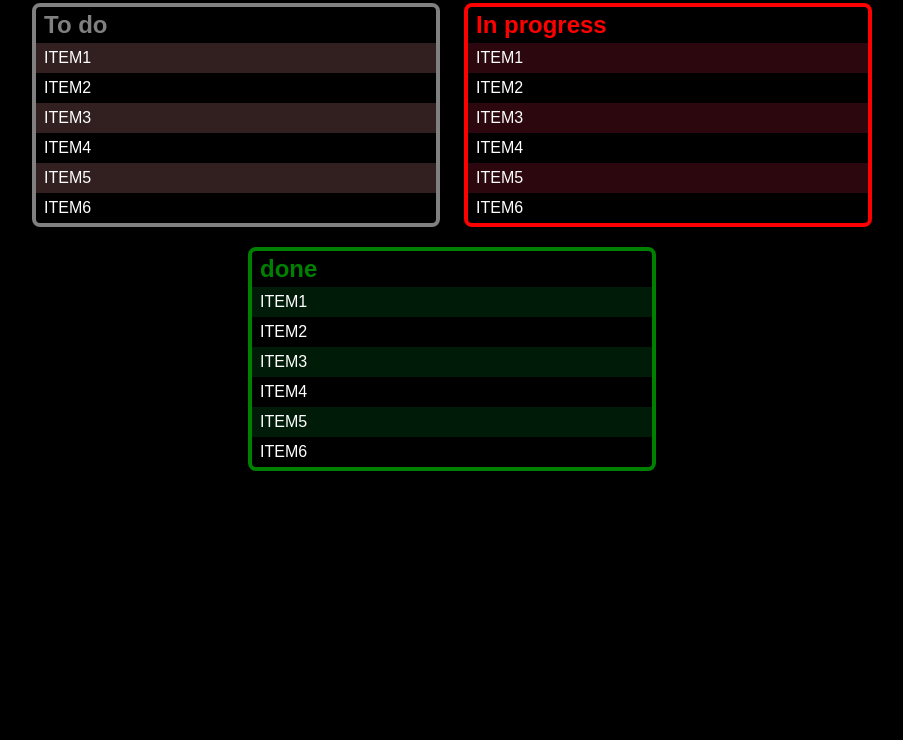
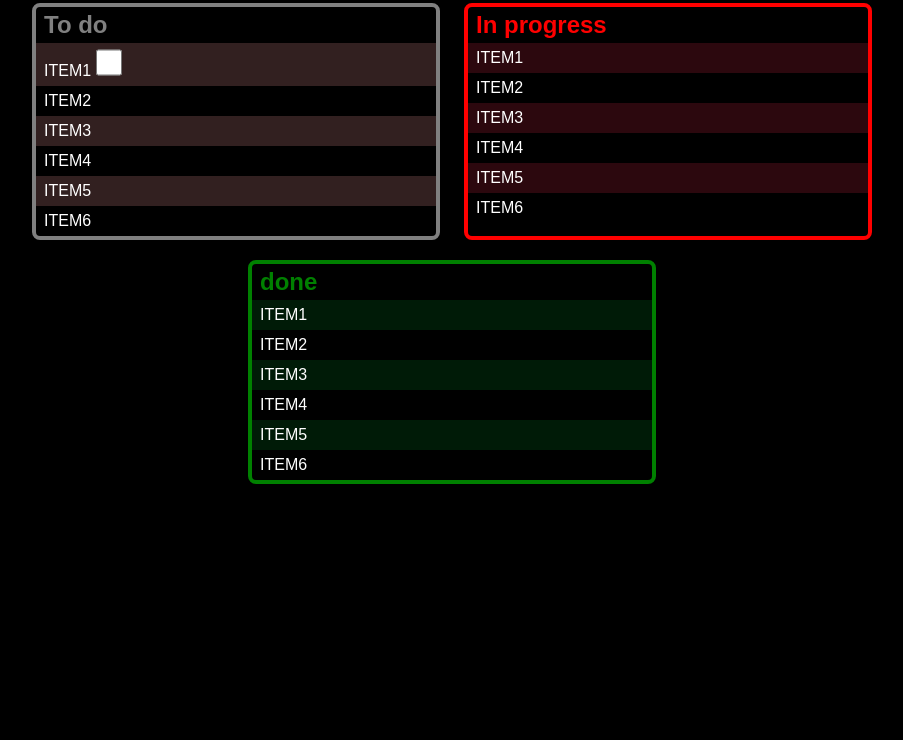
Before and after one commit to rodrigonn2/r_nascimento_selectors, a plain HTML site: page index.html in a window 1280 px wide. Shown: the part 60-800 px from the top of the page, without its empty margins (188-1091 px from the left). Drawn offline with Linux system fonts and the light colour scheme.

Commit message:
css checkboxes
Updating checkboxes

```diff
--- a/css/main.css
+++ b/css/main.css
@@ -87,3 +87,13 @@ ul li{
 .fin li:nth-child(odd){
     background-color: rgba(3, 136, 36, 0.2);
 }
+input[type="checkbox"]{
+    /*--appearance: none;--*/
+    width: 2em;
+    height: 2em;
+    background-color: white;
+    border: 1px solid grey;
+    border-radius: 5px;
+    padding: 8px;
+    border: 2px solid red;
+}
--- a/index.html
+++ b/index.html
@@ -13,7 +13,7 @@
     <article id="todo">
         <h2>To do</h2>
         <ul class="to-do">
-            <li>Item1</li>
+            <li>Item1 <input type="checkbox"></li>
             <li>Item2</li>
             <li>Item3</li>
             <li>Item4</li>
```
